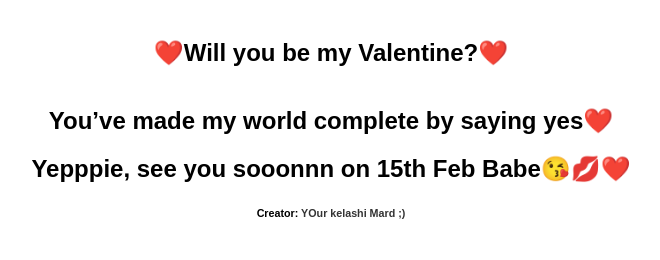
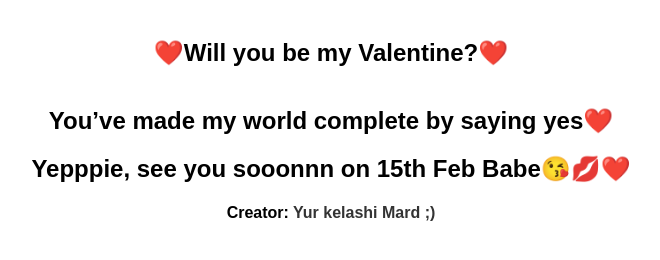
Before and after one commit to ashif1198/Valentine, a plain HTML site: page index.html in a window 1280 px wide. Both pictures are taken after a click on the button "Yes". Shown: the part 416-676 px from the top of the page, without its empty margins (309-969 px from the left). Drawn offline with Linux system fonts and the light colour scheme.

Commit message:
Update index.html

```diff
--- a/index.html
+++ b/index.html
@@ -21,7 +21,7 @@
         <h2 id="success-message">You’ve made my world complete by saying yes❤️</h2>
         <h2 id="success-message">Yepppie, see you sooonnn on 15th Feb Babe😘💋❤️</h2>
 
-        <h6>Creator: <a class="creator" href="https://github.com/ashif1198">YOur kelashi Mard ;)</a></h6>
+        <h4>Creator: <a class="creator" href="https://github.com/ashif1198">Yur kelashi Mard ;)</a></h4>
     <script src="./public/js/script.js"></script>
   </body>
 </html>
```
